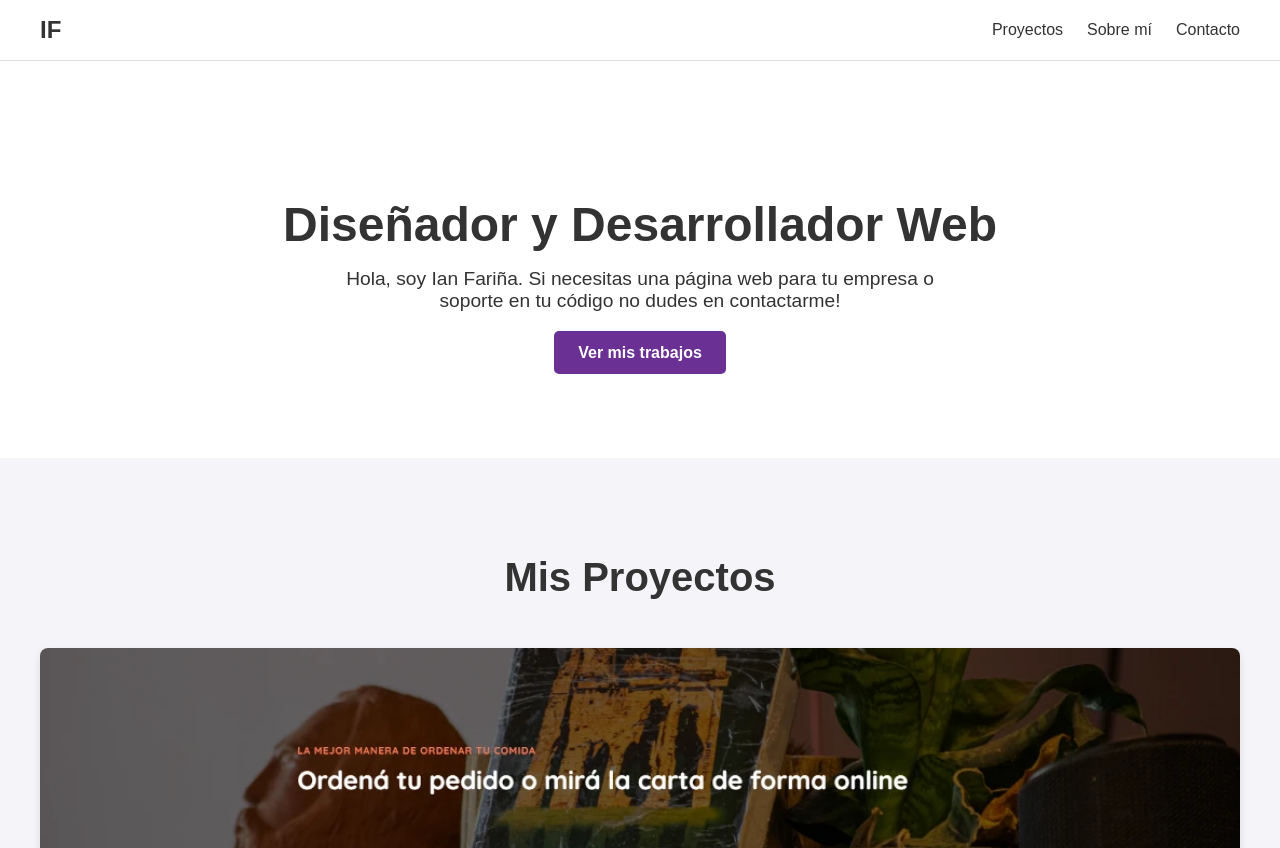
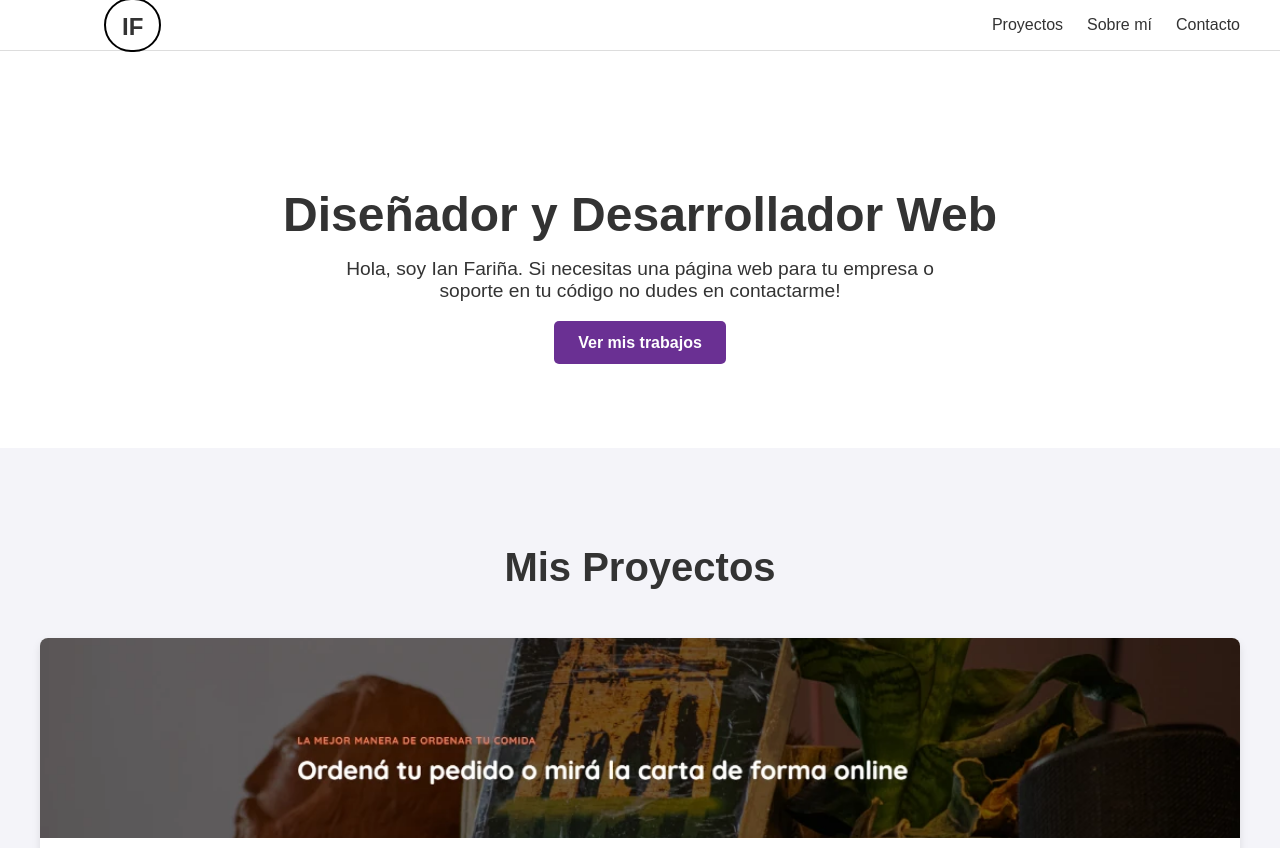
Before and after one commit to ianfranfn/ianfarina, a website built with Vite: page index.html in a window 1280 px wide. Shown: the top 848 px of the page. Built offline with nearby package versions, Linux system fonts and the light colour scheme.

Commit message:
empiezo a retocar le boceto. Se le añade una transicion al ícono al pasar el mouse

```diff
--- a/src/style.css
+++ b/src/style.css
@@ -6,7 +6,7 @@ body {
 }
 
 a {
-    text-decoration: none; /* Quitamos el subrayado de los enlaces */
+    text-decoration: none;
     color: inherit;
 }
 
@@ -29,7 +29,24 @@ nav {
 
 nav .logo {
     font-size: 1.5rem;
+    margin-left: 5vw;
+    margin-top: -2vw;
+    margin-bottom: -2vw;
+    padding: 1rem;
+    padding-top: 0.8rem;
+    padding-bottom: 0.6rem;
     font-weight: bold;
+    border: 2px solid black;
+    border-radius: 2rem;
+}
+
+nav .logo:hover {
+    background-color: #6a3093;
+    transform: scale(1.05);
+    color: white;
+    transition: transform 0.5s, background-color 0.5s, color 0.5s, margin-top 0.5s, margin-bottom 0.5s;
+    margin-top: -1.5vw;
+    margin-bottom: -1.5vw;
 }
 
 nav ul {
@@ -43,7 +60,7 @@ nav ul {
 /* --- Estilos de la sección Hero --- */
 #hero {
     text-align: center;
-    padding: 6rem 2rem;
+    padding: 6rem 2vw;
     background-color: #fff;
 }
 
```
